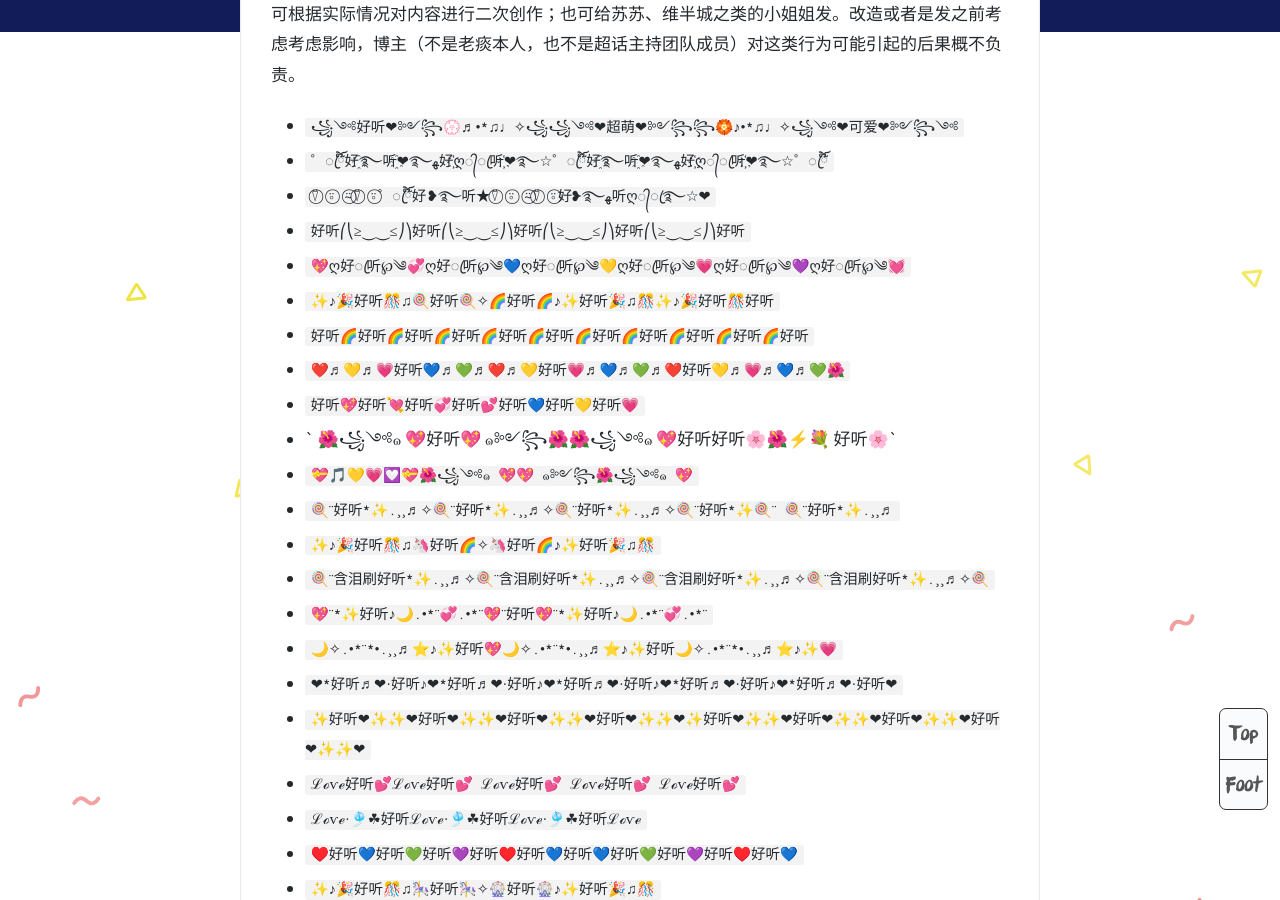
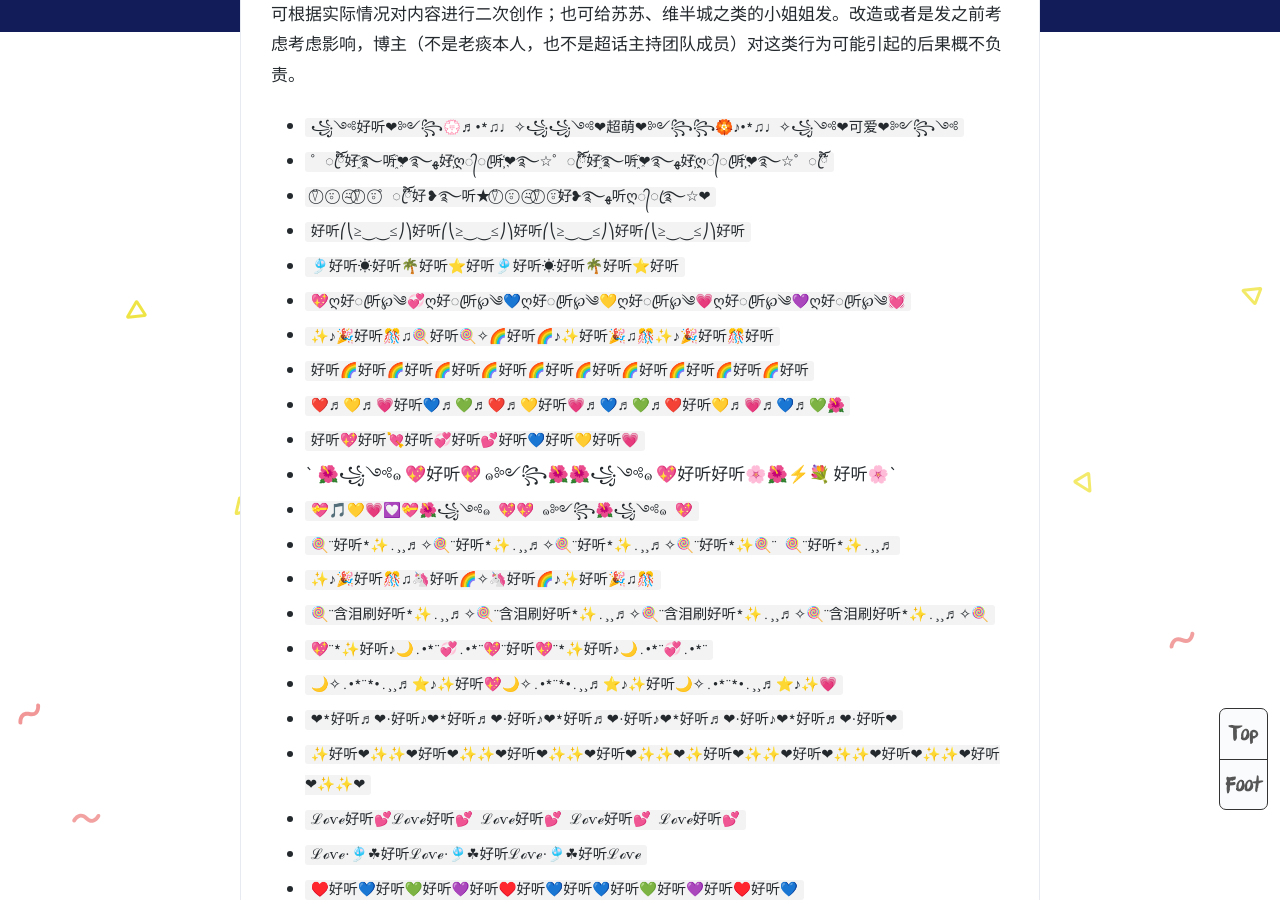
Before and after one commit to grandtanfans/grandtanfans.github.io, a Jekyll site: the page built from _posts/2020-01-11-bullet-comment-material.md, in a window 1280 px wide and 900 px high, scrolled down 593 px. Built offline with Jekyll 4.4.1, drawn with Linux system fonts in a browser that asks for light colours; comment, search, counter and statistics services are not loaded.

Commit message:
Update 2020-01-11-bullet-comment-material.md
test update

```diff
--- a/_posts/2020-01-11-bullet-comment-material.md
+++ b/_posts/2020-01-11-bullet-comment-material.md
@@ -16,6 +16,7 @@ tags: 常用工具
 * `゜ꦿ໊ོ好҈࿐听҈❤࿐ﻬ好҉ღ᭄ꦿ听҉❤࿐☆゜ꦿ໊ོ好҈࿐听҈❤࿐ﻬ好҉ღ᭄ꦿ听҉❤࿐☆゜ꦿ໊ོ`
 * `⍢⃝ ⍤⃝ ⍨⃝⍢⃝ ⍤⃝゜ꦿ໊ོ好❥࿐听★⍢⃝ ⍤⃝ ⍨⃝⍢⃝ ⍤⃝好❥࿐ﻬ听ღ᭄ꦿ࿐☆❤`
 * `好听⎛⎝≥⏝⏝≤⎠⎞好听⎛⎝≥⏝⏝≤⎠⎞好听⎛⎝≥⏝⏝≤⎠⎞好听⎛⎝≥⏝⏝≤⎠⎞好听`
+* `🎐好听☀好听🌴好听⭐好听🎐好听☀好听🌴好听⭐好听`
 * `💖ღ好ꦿ听℘༄💞ღ好ꦿ听℘༄💙ღ好ꦿ听℘༄💛ღ好ꦿ听℘༄💗ღ好ꦿ听℘༄💜ღ好ꦿ听℘༄💓`
 * `✨♪🎉好听🎊♫🍭好听🍭✧🌈好听🌈♪✨好听🎉♫🎊✨♪🎉好听🎊好听`
 * `好听🌈好听🌈好听🌈好听🌈好听🌈好听🌈好听🌈好听🌈好听🌈好听🌈好听`
```
